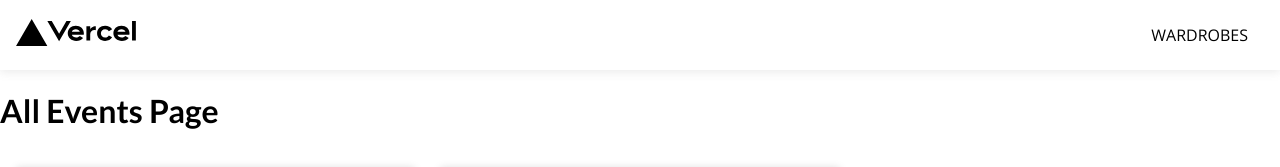
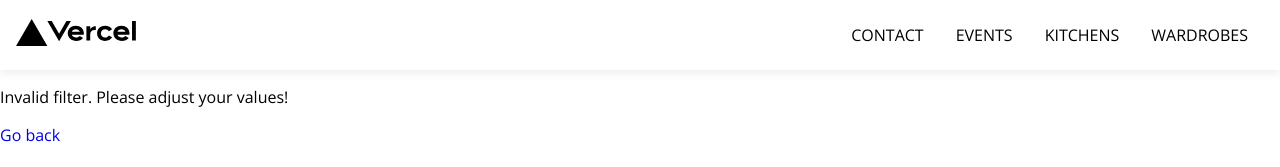
Before and after one commit to rkrasiy/nextjs-course-part-2, a Next.js app in the folder my-app/: page /events/1 in a window 1280 px wide. Shown: the top 167 px of the page. Built offline with nearby package versions, Linux system fonts and the light colour scheme.

Commit message:
add search filter page

```diff
--- a/my-app/components/layout/main-header.js
+++ b/my-app/components/layout/main-header.js
@@ -4,28 +4,35 @@ import LinkWrapper from "../linkwrapper/linkwrapper"
 
 function MainHeader () {
   const router = useRouter()
-  console.log(router.pathname)
-  const active = router.pathname;
-
   let pages = [
     {href: "/contact", title: "Contact", active: false},
     {href: "/events", title: "Events", active: false},
-    {href: "/furniture/kitchen", title: "Kitchens", active: false},
+    {href: "/furniture/kitchens", title: "Kitchens", active: false},
     {href: "/furniture/wardrobes", title: "Wardrobes", active: false}
   ]
 
-  let links = pages.map( link => {})
+  let mainMenu = pages.map( link => {
+    let activeItem = null
+    if(router.pathname == link.href)
+      activeItem = "active"
+    return (<li key={link.title}>
+      <LinkWrapper
+        href={link.href}
+        title={link.title}
+        className={`item ${activeItem}`}>{link.title}</LinkWrapper>
+    </li>)
+  })
 
 
   return <header>
     <div className={classes.weblogo}>
-      <LinkWrapper href="/" className="link-logo" title="Home Page"><img src="/logo.svg" className={classes.icon} alt="Web logo"/></LinkWrapper>
+      <LinkWrapper href="/" className="link-logo" title="Home Page">
+        <img src="/logo.svg" className={classes.icon} alt="Web logo"/>
+      </LinkWrapper>
     </div>
     <nav>
       <ul>
-        <li>
-          <LinkWrapper href="/furniture/wardrobes" className={ active === "/furniture/wardrobes" ? "active" : ""}>Wardrobes</LinkWrapper>
-        </li>
+        { mainMenu }
       </ul>
     </nav>
   </header>
--- a/my-app/components/ui/button/button.js
+++ b/my-app/components/ui/button/button.js
@@ -1,13 +1,9 @@
 function Button( props ){
-
-  const clickHandler = () =>{
-    props.onClick()
-  }
 
   return <button className={props.className}
                 type={props.type}
                 id={props.id}
-                onClick={clickHandler}
+                onClick={props.onClick}
                 >{props.children}</button>
 }
 
--- /dev/null
+++ b/my-app/components/ui/error/error-alert.js
@@ -0,0 +1,7 @@
+function ErrorAlert ( props ) {
+  return <div>
+    {props.children}
+  </div>
+}
+
+export default ErrorAlert;
--- a/my-app/pages/events/[...slug].js
+++ b/my-app/pages/events/[...slug].js
@@ -1,13 +1,56 @@
-import { getFeaturedEvents } from "../../dummy-data";
+import { useRouter } from "next/router";
+
+import { getFilteredEvents } from "../../dummy-data";
 import EventList from "../../components/events/event-list";
+import LinkWrapper from "../../components/linkwrapper/linkwrapper";
+import ErrorAlert from "../../components/ui/error/error-alert";
 
 function FilteredEventsPage(){
-  const featuredEvents =  getFeaturedEvents();
+  const router = useRouter();
+  const filterData = router.query.slug;
+
+  if(!filterData){
+    return <p className="center">Loading...</p>
+  }
+
+  console.log(filterData)
+  const filteredYear = filterData[0]
+  const filteredMonth = filterData[1]
+
+  const numYear = +filteredYear;
+  const numMonth = +filteredMonth;
+
+  if(
+    isNaN(numYear) ||
+    isNaN(numMonth) ||
+    numYear > 2030 ||
+    numYear < 2021 ||
+    numMonth < 1 ||
+    numMonth > 12
+    ) {
+      return <ErrorAlert>
+        <p>Invalid filter. Please adjust your values!</p>
+        <LinkWrapper href="/events">Go back</LinkWrapper>
+      </ErrorAlert>
+    }
+
+  const filteredEvents =  getFilteredEvents({
+    year: numYear,
+    month: numMonth
+  });
+
+  if(!filteredEvents || filteredEvents.length === 0){
+    return <ErrorAlert>
+        <p>No events found for the chosen filter</p>
+        <LinkWrapper href="/events">Go back</LinkWrapper>
+      </ErrorAlert>
+  }
 
   return (
     <div>
-      <h1>All Events Page</h1>
-      <EventList items={featuredEvents} />
+      <h1>Filtered Events</h1>
+      <LinkWrapper href="/events">All Events</LinkWrapper>
+      <EventList items={filteredEvents} />
     </div>
   )
 }
```
Also changed, not shown: my-app/components/events/events-search.js (added, +51 -0 lines), my-app/pages/events/index.js (+14 -3 lines), my-app/components/events/events-search.module.css (added).
